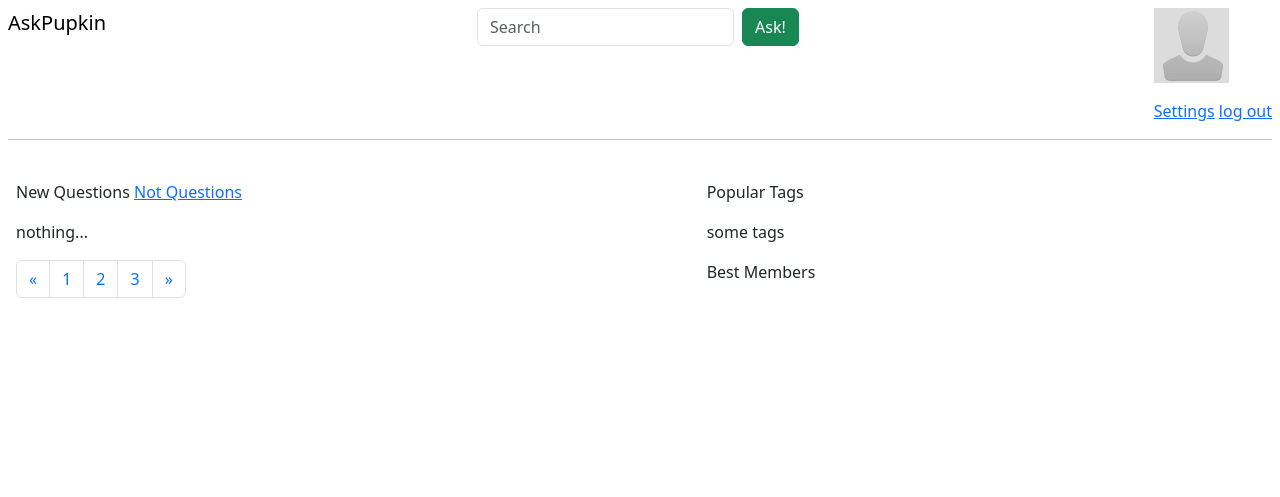
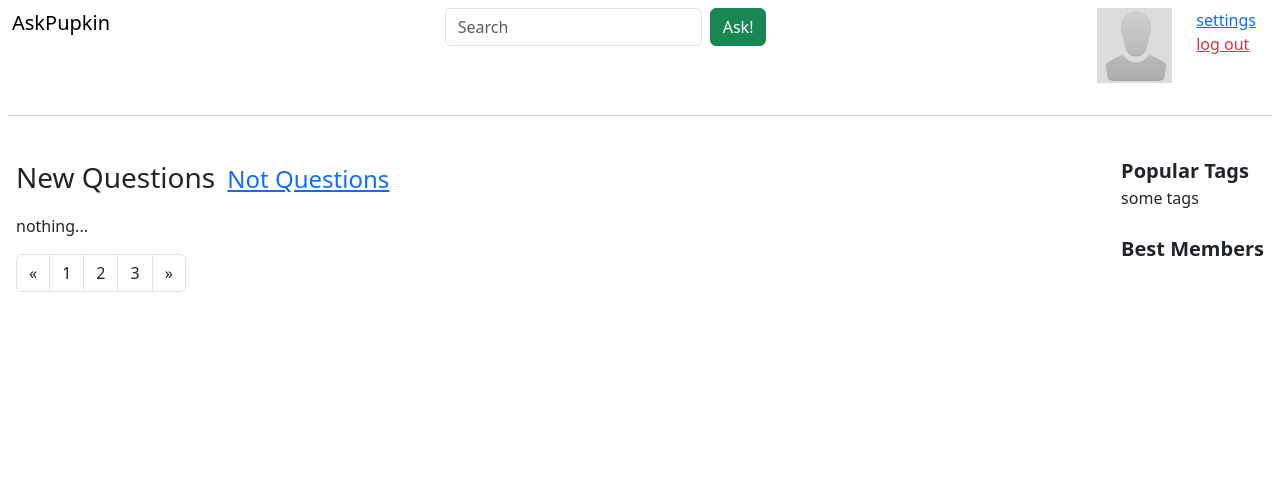
Before and after one commit to Timur1414/vk_web_dz, a Django app: page / in a window 1280 px wide. Shown: the top 497 px of the page. Run offline with Django 5.2, Linux system fonts and the light colour scheme; the visitor is signed in with stand-in values (Sample User, id 1); data comes from the database, SQL or seed files in the repository; data that the repository does not hold is empty.

Commit message:
Updated css + some fixes.

```diff
--- a/main/models/models.py
+++ b/main/models/models.py
@@ -90,6 +90,8 @@ class Profile(models.Model):
 
     @staticmethod
     def get_profile_of_user(user: User) -> Optional[Profile]:
+        if user.is_anonymous:
+            return None
         try:
             return Profile.objects.get(user=user)
         except Profile.DoesNotExist:
--- a/main/templates/base.html
+++ b/main/templates/base.html
@@ -19,7 +19,7 @@
 <header class="p-2">
     <nav class="navbar p-0">
         <div class="d-flex justify-content-between" style="width: 100%">
-                <div>
+            <div class="mx-1">
                 <a class="navbar-brand" href="{% url 'index' %}">AskPupkin</a>
             </div>
             <div>
@@ -28,14 +28,19 @@
                     <a class="btn btn-success" href="{% url 'ask' %}">Ask!</a>
                 </form>
             </div>
-                <div>
+            <div class="row mx-1">
                 {% if request.user.is_authenticated %}
+                    <div class="col">
                         <img src="{{ profile.avatar.url }}" alt="avatar">
-                        <p>{{ profile.nickname }}</p>
-                        <a href="{% url 'settings' %}">Settings</a>
-                        <a href="{% url 'logout' %}">log out</a>
+                        <p class="text-center">{{ profile.nickname }}</p>
+                    </div>
+                    <div class="col">
+                        <a href="{% url 'settings' %}">settings</a>
+                        <br>
+                        <a class="link-danger" href="{% url 'logout' %}">log out</a>
+                    </div>
                 {% else %}
-                        <a href="{% url 'login' %}">log in</a>
+                    <a class="link-success" href="{% url 'login' %}">log in</a>
                     <a href="{% url 'django_registration_register' %}">register</a>
                 {% endif %}
             </div>
@@ -45,12 +50,12 @@
 </header>
 <main class="p-2">
     <div class="d-flex">
-            <div class="p-2 flex-grow-1">
+        <div class="p-2 flex-fill">
             {% block content %}{% endblock %}
         </div>
-            <div class="p-2 flex-fill">
-                <div>
-                    <p>Popular Tags</p>
+        <div class="p-2">
+            <div class="mb-4">
+                <p class="m-0 fs-5 fw-semibold">Popular Tags</p>
                 {% for tag in popular_tags %}
                     <a href="{% url 'tag' tag=tag.text %}">{{ tag }}</a>
                 {% empty %}
@@ -58,7 +63,7 @@
                 {% endfor %}
             </div>
             <div>
-                    <p>Best Members</p>
+                <p class="m-0 fs-5 fw-semibold">Best Members</p>
                 {% for profile in popular_profiles %}
                     <span>{{ profile }}</span>
                 {% empty %}
--- a/main/templates/index/index.html
+++ b/main/templates/index/index.html
@@ -2,26 +2,26 @@
 
 {% block content %}
     <div>
-        <p class="d-inline-flex">New Questions</p>
-        <a href="{% url 'hot_questions' %}">Not Questions</a>
+        <p class="fs-3 d-inline-flex">New Questions</p>
+        <a class="fs-4 mx-2" href="{% url 'hot_questions' %}">Not Questions</a>
         {% for question in questions %}
             {% include "question/card.html" %}
         {% empty %}
             <p>nothing...</p>
         {% endfor %}
-        <nav aria-label="Page navigation example">
+        <nav>
             <ul class="pagination">
                 <li class="page-item">
-                    <a class="page-link" href="#" aria-label="Previous">
-                        <span aria-hidden="true">&laquo;</span>
+                    <a class="page-link link-dark" href="#">
+                        <span>&laquo;</span>
                     </a>
                 </li>
-                <li class="page-item"><a class="page-link" href="#">1</a></li>
-                <li class="page-item"><a class="page-link" href="#">2</a></li>
-                <li class="page-item"><a class="page-link" href="#">3</a></li>
+                <li class="page-item"><a class="page-link link-dark" href="#">1</a></li>
+                <li class="page-item"><a class="page-link link-dark" href="#">2</a></li>
+                <li class="page-item"><a class="page-link link-dark" href="#">3</a></li>
                 <li class="page-item">
-                    <a class="page-link" href="#" aria-label="Next">
-                        <span aria-hidden="true">&raquo;</span>
+                    <a class="page-link link-dark" href="#">
+                        <span>&raquo;</span>
                     </a>
                 </li>
             </ul>
--- a/main/templates/profile/settings.html
+++ b/main/templates/profile/settings.html
@@ -2,7 +2,7 @@
 
 {% block content %}
     <div>
-        <p>Settings: <span>{{ profile.nickname }}</span></p>
+        <p class="fs-3">Settings: <span>{{ profile.nickname }}</span></p>
         <form>
             {% csrf_token %}
             <div class="container text-center">
@@ -34,7 +34,7 @@
                     <label class="col" for="avatar">
                         <img src="{{ profile.avatar.url }}" alt="avatar">
                     </label>
-                    <div class="col-10">
+                    <div class="col-10 align-self-center">
                         <input id="avatar" class="form-control" type="image" alt="avatar">
                     </div>
                 </div>
--- a/main/templates/question/ask.html
+++ b/main/templates/question/ask.html
@@ -2,7 +2,7 @@
 
 {% block content %}
     <div>
-        <p>New Question</p>
+        <p class="fs-3">New Question</p>
         <form>
             {% csrf_token %}
             <div class="container text-center">
--- a/main/templates/question/question.html
+++ b/main/templates/question/question.html
@@ -6,12 +6,12 @@
             <div class="row">
                 <div class="col-md-auto">
                     <img src="{{ question.author.profile.avatar.url }}" alt="avatar">
-                    <p class="my-0">{{ question.rating }}</p>
+                    <button class="my-0 d-block my-2">{{ question.rating }}</button>
                 </div>
                 <div class="col">
-                    <p>{{ question.title }}</p>
+                    <p class="fs-3">{{ question.title }}</p>
                     <p>{{ question.text }}</p>
-                    <p class="mb-0">Tags:
+                    <p class="mb-0"><span class="fw-semibold">Tags:</span>
                         {% for tag in question.tags.all %}
                             <a href="{% url 'tag' tag=tag.text %}">{{ tag.text }}</a>
                         {% empty %}
--- a/main/templates/registration/login.html
+++ b/main/templates/registration/login.html
@@ -1,7 +1,7 @@
 {% extends "base.html" %}
 
 {% block content %}
-    <p>Log in</p>
+    <p class="fs-3">Log in</p>
     {% if form.errors %}
         <p>{{ form.non_field_errors }}</p>
     {% endif %}
--- a/main/urls.py
+++ b/main/urls.py
@@ -10,7 +10,7 @@ urlpatterns = [
     path('ask/', views.ask_page, name='ask'),
     path('tag/<str:tag>/', views.tag_page, name='tag'),
     path('settings/', views.settings_page, name='settings'),
-    path('login/', auth_views.LoginView.as_view(template_name='registration/login.html'), name='login'),
+    path('login/', auth_views.LoginView.as_view(template_name='registration/login.html', extra_context=views.create_base_context_for_login()), name='login'),
     path('logout/', views.logout_view, name='logout'),
     path('registration/', include('django_registration.backends.one_step.urls')),
 ]
--- a/main/views.py
+++ b/main/views.py
@@ -9,15 +9,21 @@ from django.template.loader import render_to_string
 from main.models import Profile, Question, Answer, Tag
 
 
-def create_base_context(request) -> dict[str, Any]:
-    user = request.user
-    profile = Profile.get_profile_of_user(user)
+def create_base_context_for_login() -> dict[str, Any]:
     context = {
-        'user': user,
-        'profile': profile,
         'popular_profiles': Profile.get_popular(),
         'popular_tags': Tag.get_popular(),
     }
+    return context
+
+def create_base_context(request) -> dict[str, Any]:
+    context = create_base_context_for_login()
+    user = request.user
+    profile = Profile.get_profile_of_user(user)
+    context.update({
+        'user': user,
+        'profile': profile,
+    })
     return context
 
 
```
Also changed, not shown: main/templates/index/hot_questions.html (+10 -10 lines), main/templates/question/answer.html (+9 -2 lines), main/templates/question/card.html (+8 -7 lines), main/templates/tag/index.html (+9 -9 lines), main/templatetags/custom_filters.py (added, +8 -0 lines). Lines whose indentation alone changed are shown as unchanged.
